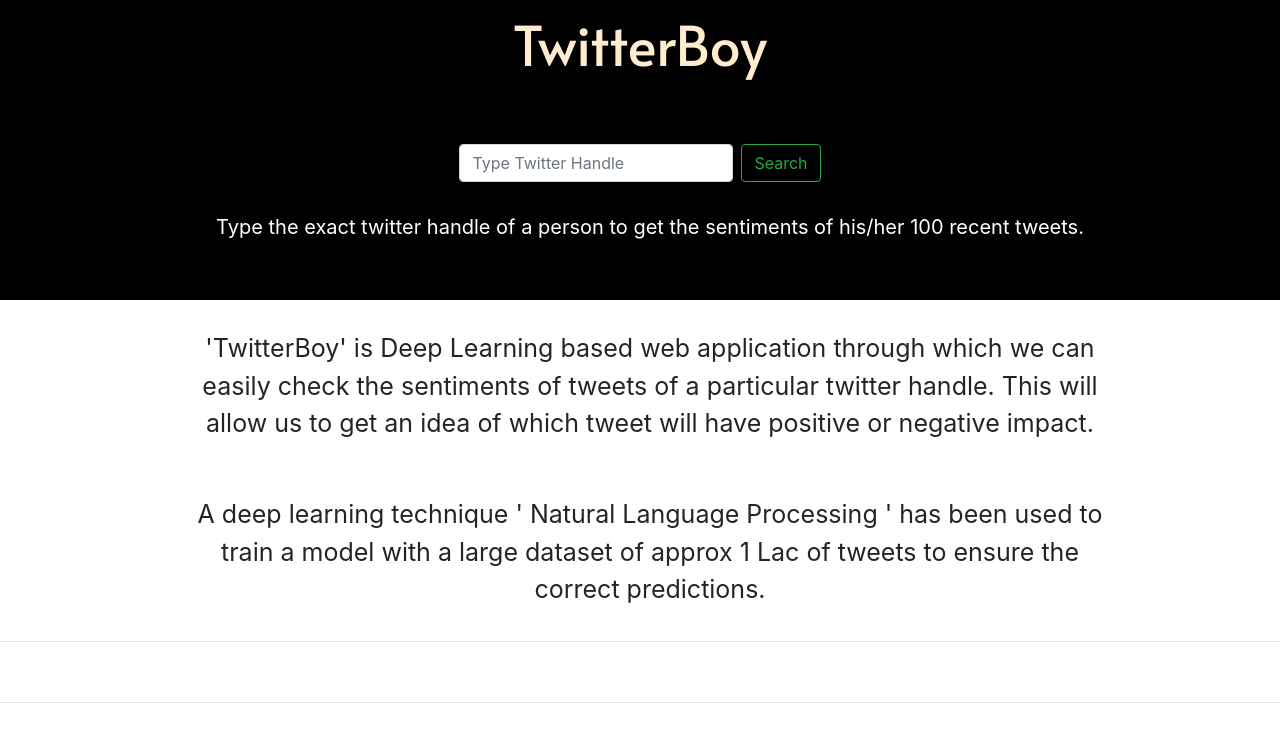
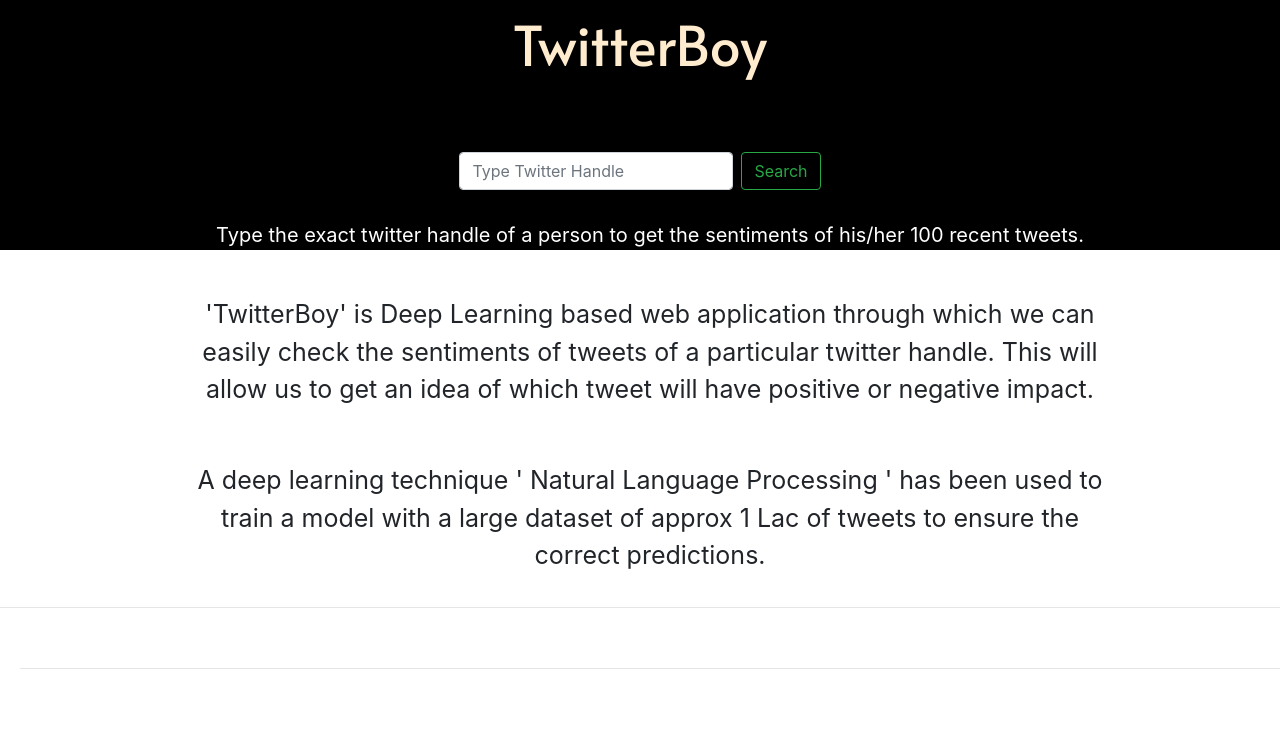
Before and after one commit to Npower8801/TwitterBoy, a Flask app: page / in a window 1280 px wide. Shown: the top 742 px of the page. Run offline with Flask 2, Linux system fonts and the light colour scheme; parts of the project's set-up code (start-up, migrations or seed data) failed here and were passed over; some libraries are stand-ins or nearby versions.

Commit message:
Add files via upload

```diff
--- a/static/index.css
+++ b/static/index.css
@@ -6,7 +6,7 @@
 .background{
     background-color: black;
     width: 100%;
-    height: 300px;
+    height: 100%;
     text-align: center;
 }
 .heading{
@@ -39,6 +39,7 @@
 .main_result{
     text-align: center;
     width: 100%;
+    margin-left: 20px;
 }
 .heading_text_tweets{
     font-size: 30px ;
@@ -57,3 +58,7 @@
     padding: 10px;
     font-size: 15px;
 }
+.msg_error{
+    font-size: 2px ;
+    color:black;
+}
--- a/templates/index.html
+++ b/templates/index.html
@@ -6,7 +6,7 @@
     <meta name="viewport" content="width=device-width, initial-scale=1.0">
     <link rel="stylesheet" href="https://stackpath.bootstrapcdn.com/bootstrap/4.5.2/css/bootstrap.min.css"
         integrity="sha384-JcKb8q3iqJ61gNV9KGb8thSsNjpSL0n8PARn9HuZOnIxN0hoP+VmmDGMN5t9UJ0Z" crossorigin="anonymous">
-    <link rel="stylesheet" href="../static/index.css">
+    <link rel="stylesheet" href="{{url_for('static', filename='index.css')}}">
     <link rel="icon" type="image/png" sizes="32x32" href="../static/faviconT.ico">
     <meta name="viewport" content="width=device-width, initial-scale=1, shrink-to-fit=no">
     <link href="https://fonts.googleapis.com/css2?family=Alata&display=swap" rel="stylesheet">
@@ -19,22 +19,29 @@
         <div class="heading">
             <h1 class="heading_text">TwitterBoy</h1>
         </div>
+        <div class="msg_error">
+            <h2>{{msg}}</h2>
+        </div>
         <div class="search_from">
             <form class="form-inline my-2 my-lg-0" method="POST" action="/result_analysis">
-                <input class="form-control mr-sm-2" type="search" placeholder="Type Twitter Handle" aria-label="Search" name="twitter_handle_typed">
+                <input class="form-control mr-sm-2" type="search" placeholder="Type Twitter Handle" aria-label="Search"
+                    name="twitter_handle_typed">
                 <button class="btn btn-outline-success my-2 my-sm-0" type="submit">Search</button>
             </form>
         </div>
         <div class="content_form">
-            <p class="text">Type the exact twitter handle of a person to get the sentiments of his/her 100 recent tweets.
+            <p class="text">Type the exact twitter handle of a person to get the sentiments of his/her 100 recent
+                tweets.
             </p>
         </div>
     </div>
     <div class="content">
-        <p class="text">'TwitterBoy' is Deep Learning based web application through which we can easily check the sentiments of tweets of a particular twitter handle.
+        <p class="text">'TwitterBoy' is Deep Learning based web application through which we can easily check the
+            sentiments of tweets of a particular twitter handle.
             This will allow us to get an idea of which tweet will have positive or negative impact.
         </p><br>
-        <p>A deep learning technique ' Natural Language Processing ' has been used to train a model with a large dataset of approx 1 Lac of tweets to ensure the correct
+        <p>A deep learning technique ' Natural Language Processing ' has been used to train a model with a large dataset
+            of approx 1 Lac of tweets to ensure the correct
             predictions.
         </p>
     </div>
@@ -44,11 +51,11 @@
             <h1 class="heading_text_tweets">{{handle}}</h1>
         </div>
         <hr>
-            {% for tweets,sentiment in output_result %}
-            <p>{{ tweets }}</p>
-            <h4>{{ sentiment}}</h4>
-            <hr>
-            {% endfor %}
+        {% for tweets,sentiment in output_result %}
+        <p>{{ tweets }}</p>
+        <h4>{{ sentiment}}</h4>
+        <hr>
+        {% endfor %}
     </div>
     <div class="output">
         <h1 class="heading_text_tweets">{{counter_positive}}</h1>
```
